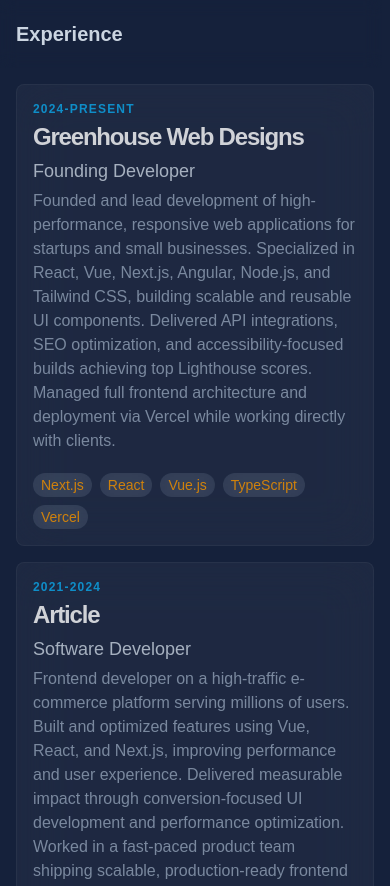
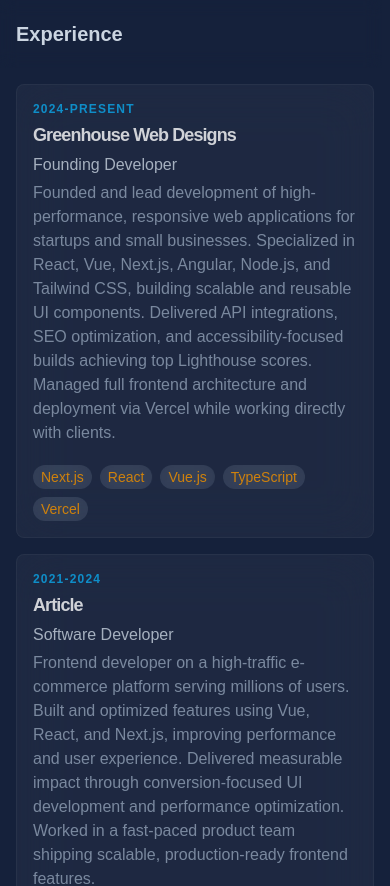
Before and after one commit to jacobadam/jacobnevitt-portfolio, a Next.js app: page / in a window 390 px wide. Shown: the part 3160-4046 px from the top of the page. Built offline with nearby package versions, Linux system fonts and the light colour scheme.

Commit message:
update breakpoint styling for headers

```diff
--- a/app/components/ui/experience-card.tsx
+++ b/app/components/ui/experience-card.tsx
@@ -10,10 +10,10 @@ export const ExperienceCard = () => {
             <span className="text-xs font-semibold uppercase tracking-widest text-secondary">
               {experience.year}
             </span>
-            <h2 className="text-2xl font-bold tracking-tighter text-white">
+            <h2 className="text-lg lg:text-2xl font-bold tracking-tighter text-white">
               {experience.company}
             </h2>
-            <h3 className="text-lg font-medium text-primary-foreground">
+            <h3 className="text-base lg:text-lg font-medium text-primary-foreground">
               {experience.title}
             </h3>
             <p className="text-base text-secondary-foreground mb-4">
```
